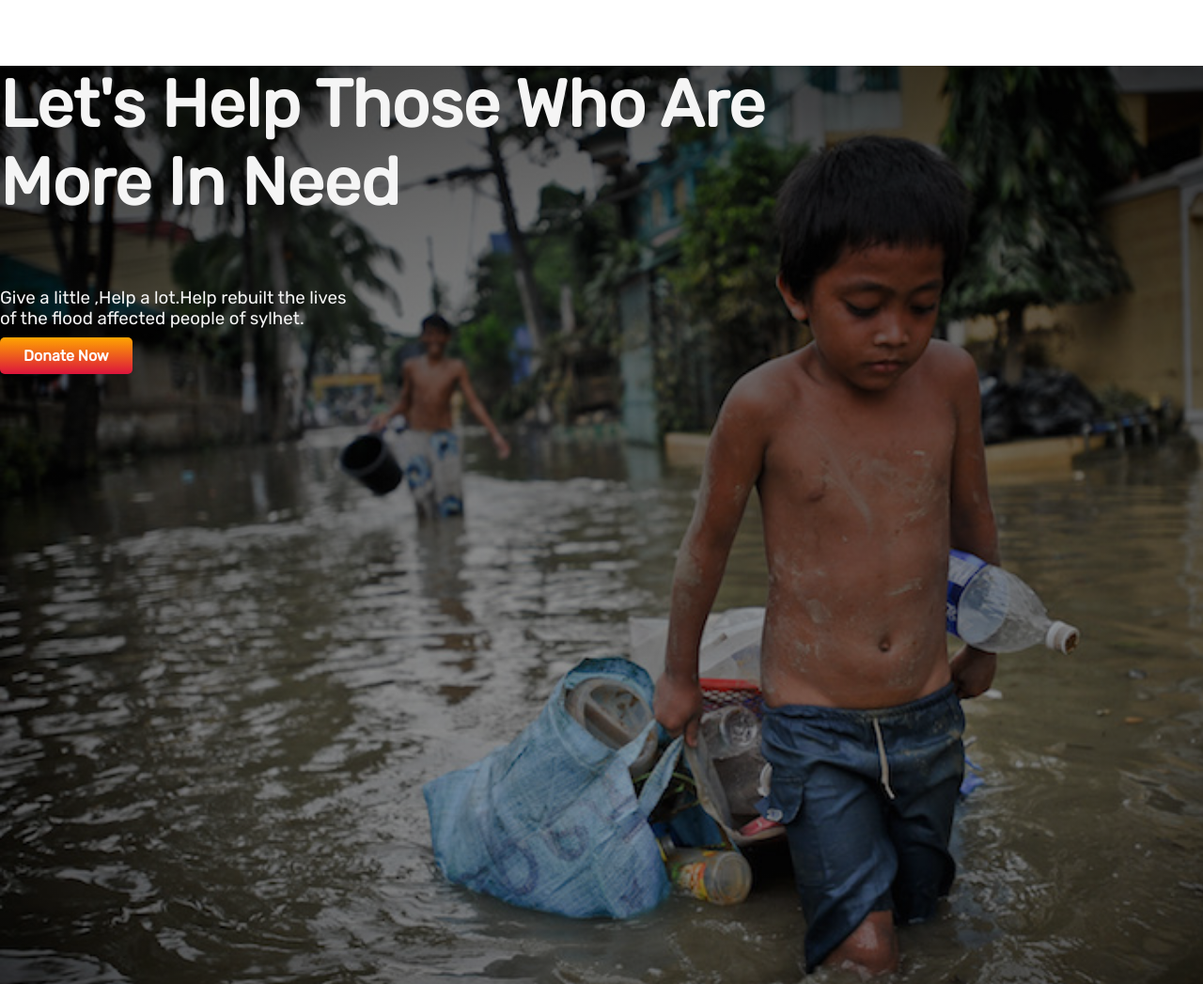
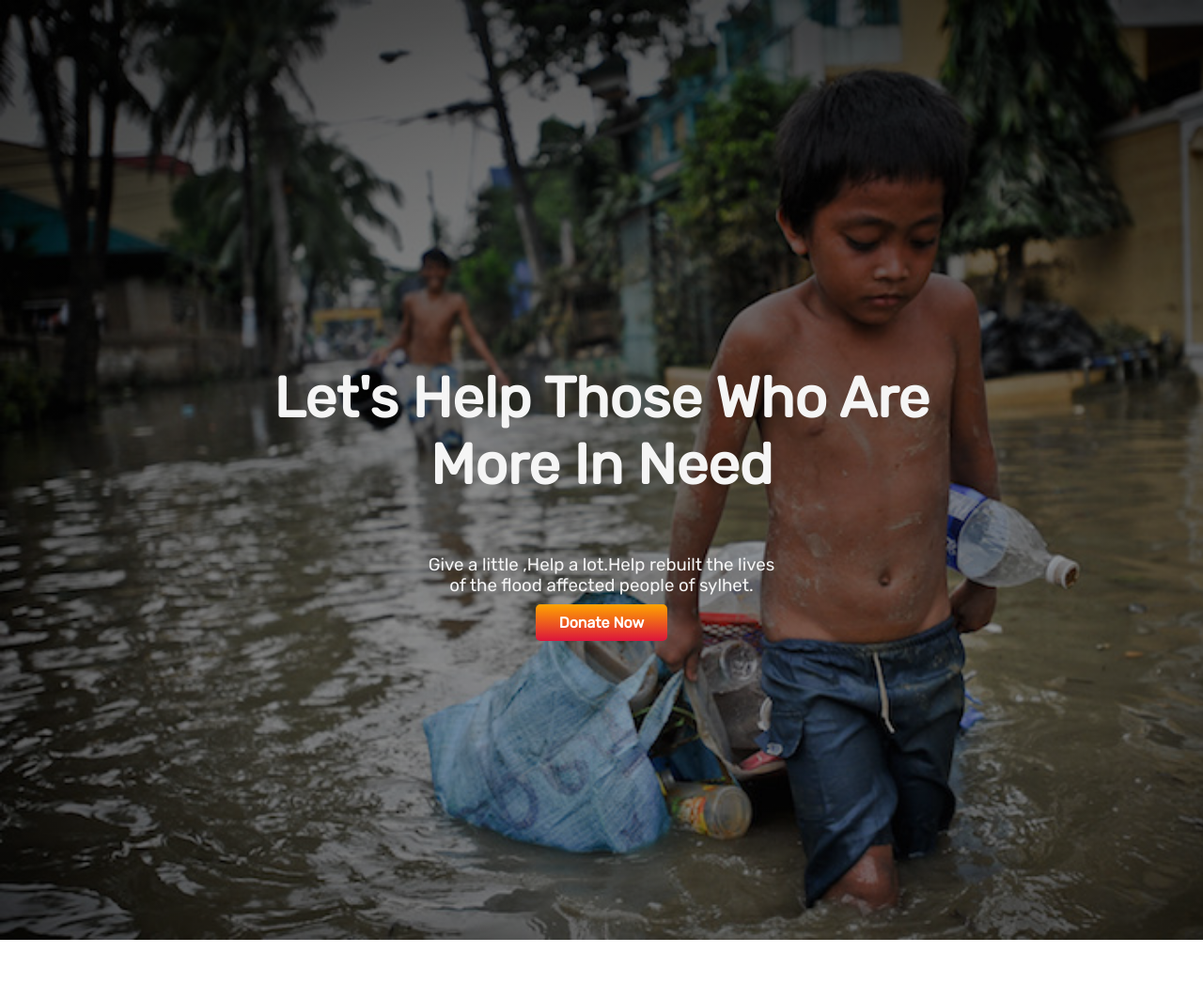
Before and after one commit to paulbibak/donate-today, a plain HTML site: page index.html in a window 1280 px wide. Shown: the top 1047 px of the page at 94% size. Drawn offline with Linux system fonts and the light colour scheme.

Commit message:
text centered

```diff
--- a/style.css
+++ b/style.css
@@ -10,16 +10,22 @@
     background: linear-gradient(rgba(0, 0, 0, .6), rgba(0, 0, 0, .3)), url(images/donation9.jpg);
     background-repeat: no-repeat;
     background-size: cover;
+    text-align: center;
+    height: 1000px;
+    display: flex;
+    justify-content: center;
+    align-items: center;
 }
 
 .lets-help {
 
-    height: 1000px;
-    color: whitesmoke
+
+    color: whitesmoke;
+    text-align: center;
 }
 
 h1 {
-    font-size: 70px;
+    font-size: 60px;
 
 }
 
```
